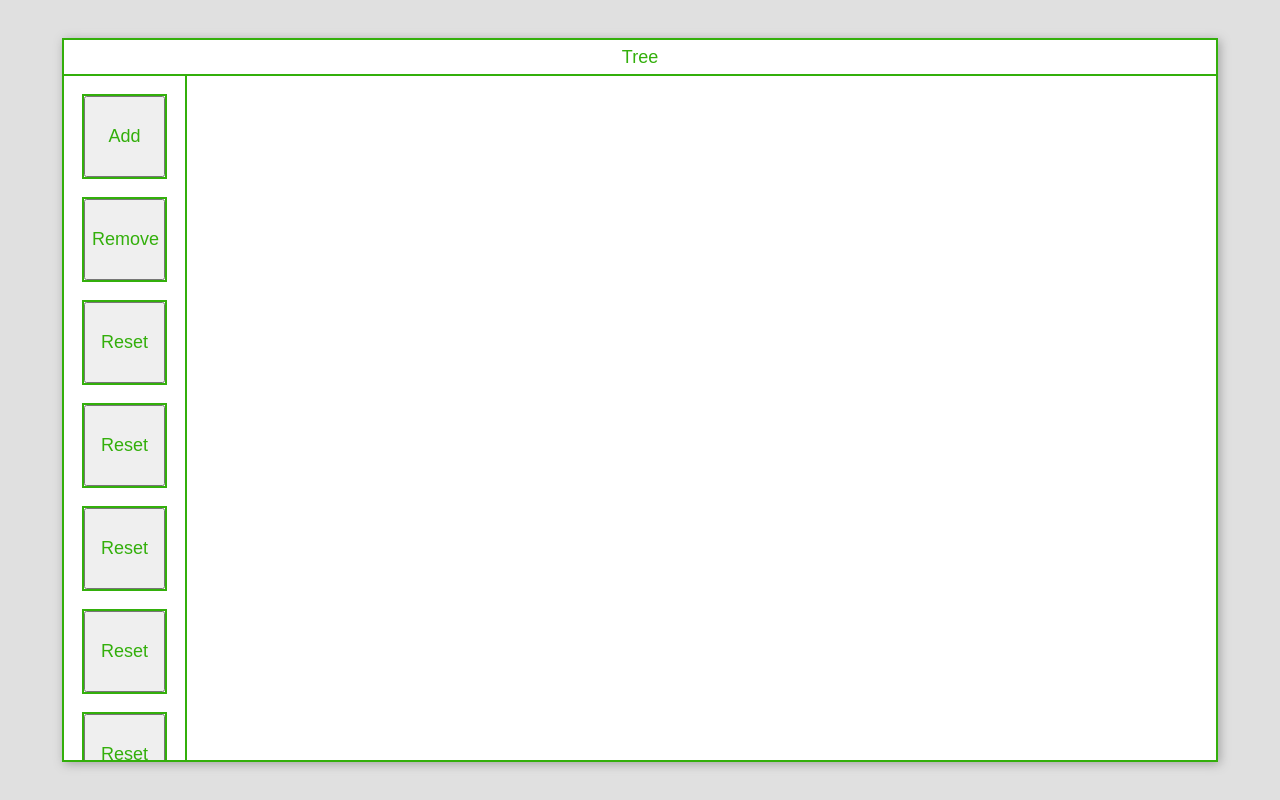
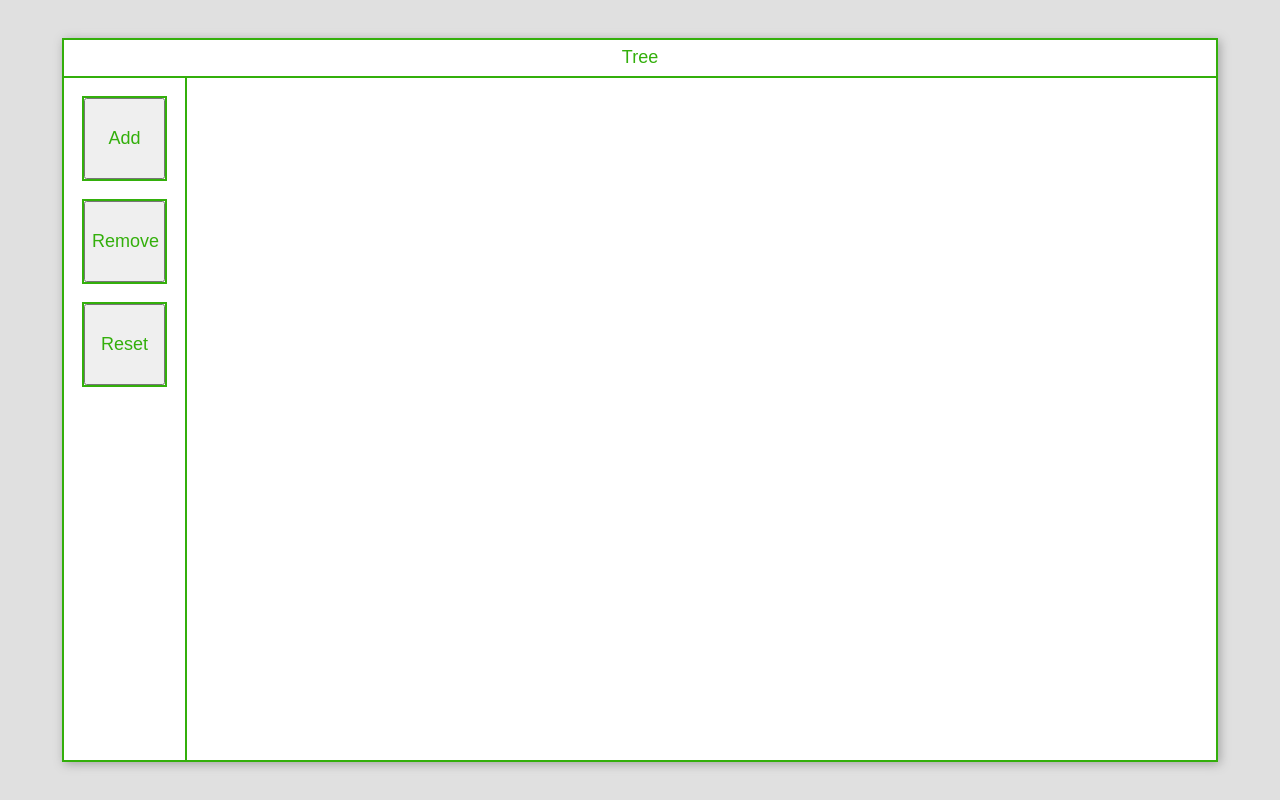
Before and after one commit to Baublis/mcc-test-app, a React (Vite) app: page / in a window 1280 px wide. Built offline with nearby package versions, Linux system fonts and the light colour scheme.

Commit message:
remove extra buttons

```diff
--- a/src/Components/App.tsx
+++ b/src/Components/App.tsx
@@ -48,22 +48,6 @@ const App: FC = () => {
                     label={"Reset"}
                     onClick={handleReset}
                 />
-                <Button
-                    label={"Reset"}
-                    onClick={handleReset}
-                />
-                <Button
-                    label={"Reset"}
-                    onClick={handleReset}
-                />
-                <Button
-                    label={"Reset"}
-                    onClick={handleReset}
-                />
-                <Button
-                    label={"Reset"}
-                    onClick={handleReset}
-                />
             </Menu>
             <Page>
                 <Tree
```
